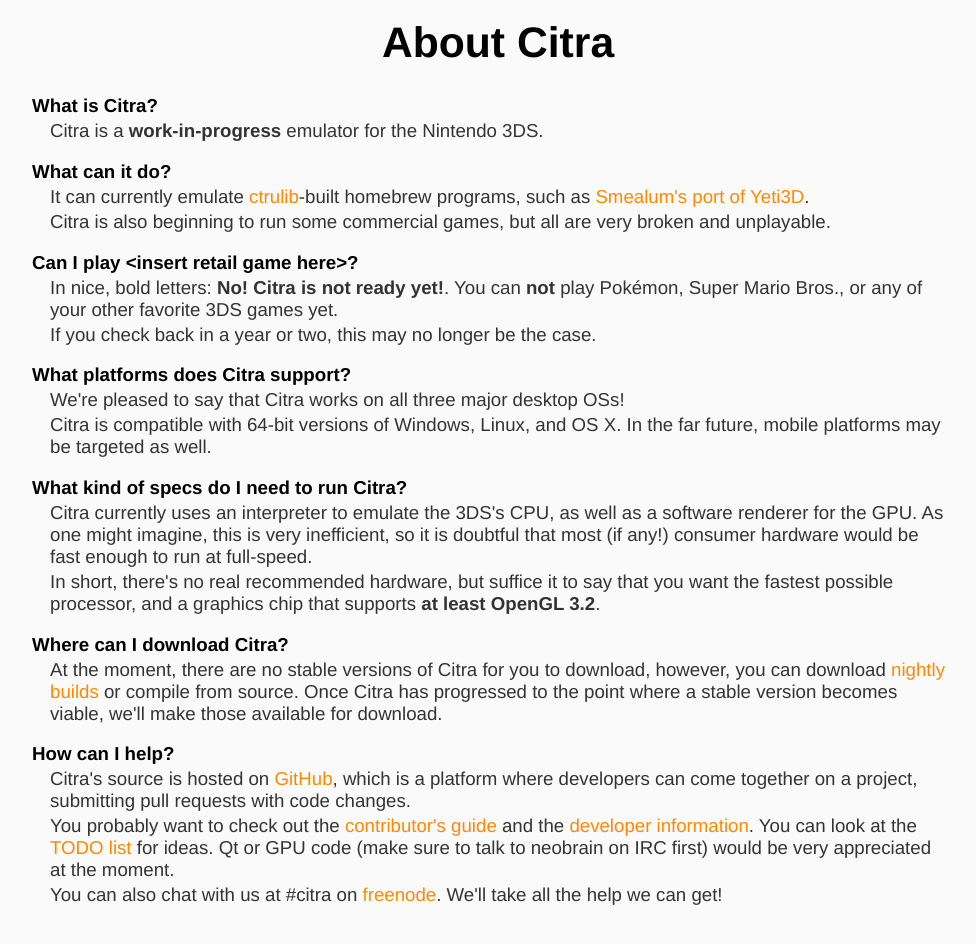
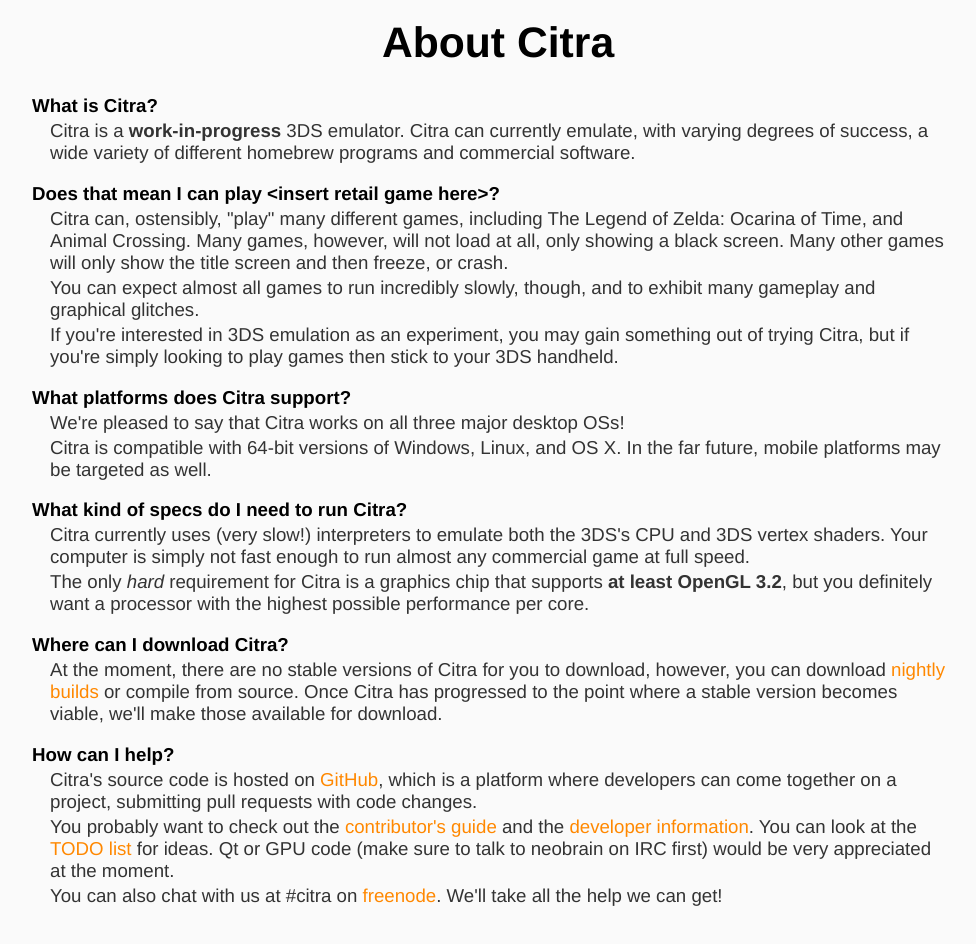
Before and after one commit to citra-emu/citra-emu.github.io, a plain HTML site: page index.html in a window 1280 px wide. Shown: the part 1200-2144 px from the top of the page, without its empty margins (142-1118 px from the left). Drawn offline with nearby package versions, Linux system fonts and the light colour scheme.

Commit message:
Tweaks to the FAQ and meta info to reflect progress
Citra has progressed to the point where it would be false
to say that it can not play any commercial games whatsoever.
The FAQ has been slightly changed to reflect this fact, and the
page's meta information has also been likewise tweaked.

```diff
--- a/index.html
+++ b/index.html
@@ -2,9 +2,9 @@
 <html>
 <head>
     <meta charset="utf-8">
-    <title>Citra - Experimental 3DS Emulator</title>
-    <meta name="description" content="An experimental 3DS emulator that is only just beginning to run some commercial
-        games (though very slowly).">
+    <title>Citra - An Experimental 3DS Emulator</title>
+    <meta name="description" content="Citra is a work-in-progress 3DS emulator that can run a wide variety of commercial
+        games (although very slowly).">
 
     <link rel="stylesheet" type="text/css" href="scripts/slick/slick/slick.css"/>
     <link rel="stylesheet" type="text/css" href="style.css" />
@@ -128,17 +128,17 @@
             <h1>About Citra</h1>
 
             <h3>What is Citra?</h3>
-            <p>Citra is a <b>work-in-progress</b> emulator for the Nintendo 3DS.</p>
+            <p>Citra is a <b>work-in-progress</b> 3DS emulator. Citra can currently emulate, with varying degrees of success,
+                a wide variety of different homebrew programs and commercial software. </p>
 
-            <h3>What can it do?</h3>
-            <p>It can currently emulate <a href="https://github.com/smealum/ctrulib">ctrulib</a>-built homebrew
-                programs, such as <a href="https://github.com/smealum/yeti3DS">Smealum's port of Yeti3D</a>.</p>
-            <p>Citra is also beginning to run some commercial games, but all are very broken and unplayable.</p>
-
-            <h3>Can I play &lt;insert retail game here&gt;?</h3>
-            <p>In nice, bold letters: <b>No! Citra is not ready yet!</b>. You can <b>not</b> play Pokémon, Super
-                Mario Bros., or any of your other favorite 3DS games yet. </p>
-            <p>If you check back in a year or two, this may no longer be the case.</p>
+            <h3>Does that mean I can play &lt;insert retail game here&gt;?</h3>
+            <p>Citra can, ostensibly, "play" many different games, including The Legend of Zelda: Ocarina of Time, and Animal
+                Crossing. Many games, however, will not load at all, only showing a black screen. Many other games will
+                only show the title screen and then freeze, or crash.</p>
+            <p>You can expect almost all games to run incredibly slowly, though, and to exhibit many gameplay and graphical
+                glitches.</p>
+            <p>If you're interested in 3DS emulation as an experiment, you may gain something out of trying Citra, but if
+                you're simply looking to play games then stick to your 3DS handheld.</p>
 
             <h3>What platforms does Citra support?</h3>
             <p>We're pleased to say that Citra works on all three major desktop OSs!</p>
@@ -146,11 +146,10 @@
                 targeted as well.</p>
 
             <h3>What kind of specs do I need to run Citra?</h3>
-            <p>Citra currently uses an interpreter to emulate the 3DS's CPU, as well as a software renderer for the
-                GPU. As one might imagine, this is very inefficient, so it is doubtful that most (if any!) consumer
-                hardware would be fast enough to run at full-speed.</p>
-            <p>In short, there's no real recommended hardware, but suffice it to say that you want the fastest
-                possible processor, and a graphics chip that supports <b>at least OpenGL 3.2</b>.</p>
+            <p>Citra currently uses (very slow!) interpreters to emulate both the 3DS's CPU and 3DS vertex shaders. Your
+                computer is simply not fast enough to run almost any commercial game at full speed.</p>
+            <p>The only <em>hard</em> requirement for Citra is a graphics chip that supports <b>at least OpenGL 3.2</b>,
+                but you definitely want a processor with the highest possible performance per core.</p>
 
             <h3>Where can I download Citra?</h3>
             <p>At the moment, there are no stable versions of Citra for you to download, however, you can download
@@ -158,7 +157,7 @@
                 where a stable version becomes viable, we'll make those available for download.</p>
 
             <h3>How can I help?</h3>
-            <p>Citra's source is hosted on <a href="https://github.com/citra-emu/citra">GitHub</a>, which is a
+            <p>Citra's source code is hosted on <a href="https://github.com/citra-emu/citra">GitHub</a>, which is a
                 platform where developers can come together on a project, submitting pull requests with code changes.</p>
             <p>You probably want to check out the <a href="https://github.com/citra-emu/citra/blob/master/CONTRIBUTING.md">contributor's
                 guide</a> and the <a href="https://github.com/citra-emu/citra/wiki/Developer-Information">developer information</a>.
```
